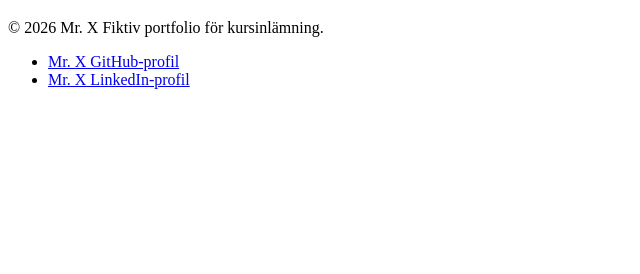
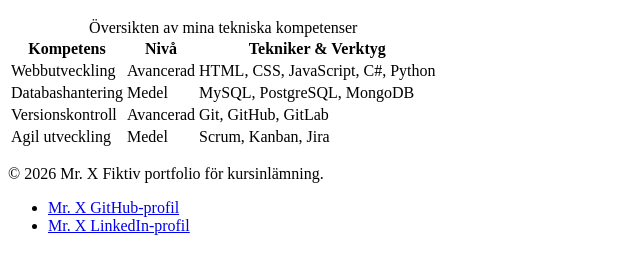
Before and after one commit to rojdibaba/IT-Bryggan, a plain HTML site: page HTML/kompetenser.html in a window 1280 px wide. Shown: the part 232-506 px from the top of the page, without its empty margins (0-640 px from the left). Drawn offline with Linux system fonts and the light colour scheme; files that its build step writes are made by us from their sources; files whose address does not match are found by name.

Commit message:
Add technical competence table to Kompetenser page

```diff
--- a/HTML/kompetenser.html
+++ b/HTML/kompetenser.html
@@ -57,6 +57,39 @@
     <h1 class="page-content__title">Kompetenser</h1>
 
     <!-- Sidans unika sektioner och artiklar här -->
+     <table class = "competence-table">
+
+    <caption class = "competence-table__caption">Översikten av mina tekniska kompetenser</caption>
+
+    <thead class = "competence-table__head">
+        <tr class = "competence-table__row">
+            <th class = "competence-table__header" scope="col">Kompetens</th>
+            <th class = "competence-table__header" scope="col">Nivå</th>
+            <th class = "competence-table__header" scope="col">Tekniker & Verktyg</th>
+        </tr>
+    </thead>
+    <tbody class = "competence-table__body">
+        <tr class = "competence-table__row">
+            <td class = "competence-table__data">Webbutveckling</td>
+            <td class = "competence-table__data">Avancerad</td>
+            <td class = "competence-table__data">HTML, CSS, JavaScript, C#, Python</td>
+        </tr>
+        <tr class = "competence-table__row">
+            <td class = "competence-table__data">Databashantering</td>
+            <td class = "competence-table__data">Medel</td>
+            <td class = "competence-table__data">MySQL, PostgreSQL, MongoDB</td>
+        </tr>
+        <tr class = "competence-table__row">
+            <td class = "competence-table__data">Versionskontroll</td>
+            <td class = "competence-table__data">Avancerad</td>
+            <td class = "competence-table__data">Git, GitHub, GitLab</td>
+        </tr>
+        <tr class = "competence-table__row">
+            <td class = "competence-table__data">Agil utveckling</td>
+            <td class = "competence-table__data">Medel</td>
+            <td class = "competence-table__data">Scrum, Kanban, Jira</td>
+        </tr>
+     </table>
   </main>
 
   <!-- BLOCK: site-footer -->
```
